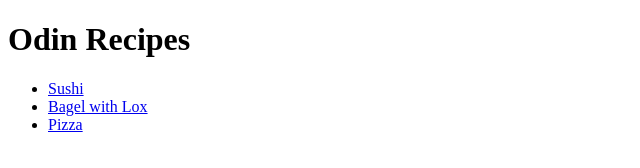
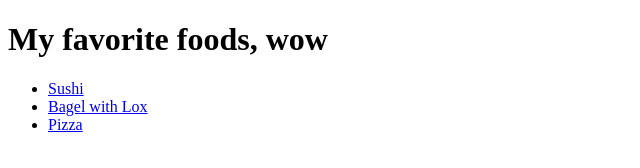
Before and after one commit to ianquill/odin-recipes, a plain HTML site: page index.html in a window 1280 px wide. Shown: the whole page, without its empty margins (0-640 px from the left). Drawn offline with Linux system fonts and the light colour scheme.

Commit message:
Changed title and heading of index.html

```diff
--- a/index.html
+++ b/index.html
@@ -2,11 +2,11 @@
 <html>
 <head>
     <meta charset="UTF-8">
-    <title>Odin Recipes</title>
+    <title>Favorite Food Recipes</title>
 </head>
 <body>
     <h1>
-        Odin Recipes
+        My favorite foods, wow
     </h1>
     <ul>
         <li></l1><a href="recipes/sushi.html">Sushi</a></li>
```
